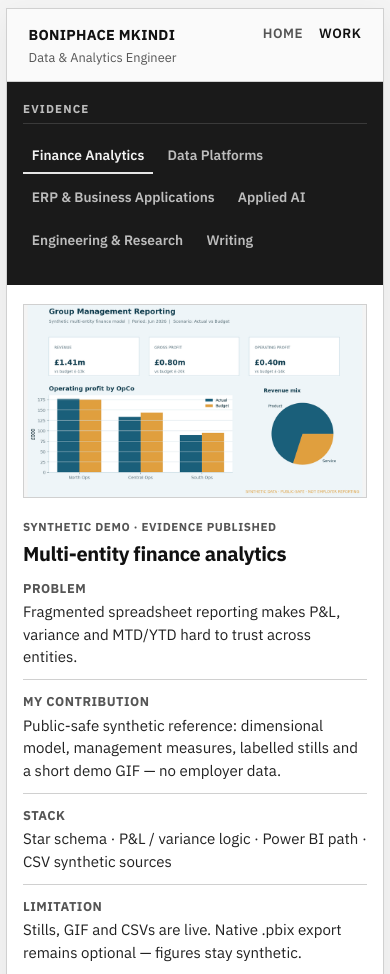
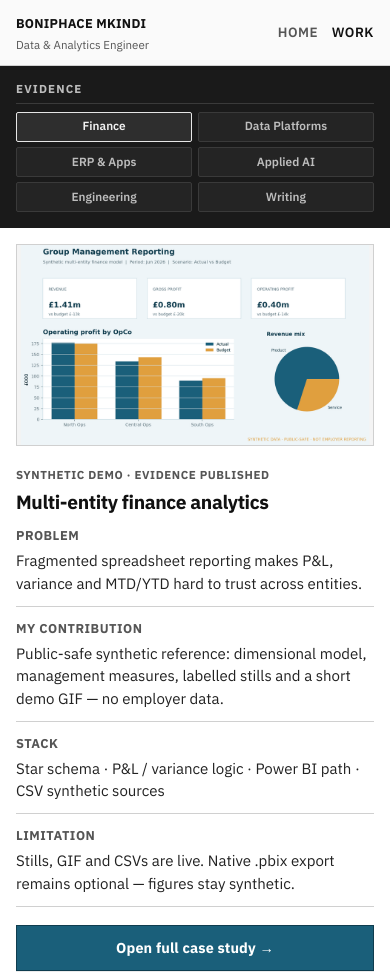
Before and after one commit to bmborne/bmborne.github.io, a plain HTML site: page work.html in a window 390 px wide. Shown: the top 974 px of the page. Drawn offline with Linux system fonts and the light colour scheme.

Commit message:
Fix mobile and tablet layout consistency across Home, Work, and case pages.
Co-authored-by: Cursor <cursoragent@cursor.com>

```diff
--- a/assets/css/style.css
+++ b/assets/css/style.css
@@ -475,23 +475,102 @@ a.btn-case-secondary:hover {
 
 @media (max-width: 820px) {
   .layout {
-    grid-template-columns: 1fr;
+    grid-template-columns: minmax(0, 1fr);
   }
 
+  /* Home: keep brand/hero first; do not promote the contact rail above the intro */
   .side {
-    order: -1;
+    order: 0;
   }
 
   .side-photo {
     width: 7.5rem;
     height: 7.5rem;
   }
+
+  .site-top {
+    flex-wrap: nowrap;
+    align-items: center;
+    gap: 0.75rem;
+    padding: 0.75rem 1rem;
+  }
+
+  .site-top > div {
+    min-width: 0;
+    flex: 1 1 auto;
+  }
+
+  .site-nav {
+    flex: 0 0 auto;
+    margin-left: 0;
+    gap: 0.85rem;
+  }
+
+  .title {
+    font-size: 0.88rem;
+    line-height: 1.4;
+  }
+
+  .proposition {
+    font-size: 0.9rem;
+  }
+
+  .main {
+    padding: 1.25rem 1.15rem 1.5rem;
+  }
+
+  .work-link a,
+  a.btn-case,
+  a.btn-case-secondary {
+    width: 100%;
+    justify-content: center;
+    text-align: center;
+  }
+
+  .status-inline {
+    display: block;
+    margin: 0.25rem 0 0;
+    margin-left: 0;
+  }
 }
 
 @media (max-width: 560px) {
+  body {
+    overflow-x: hidden;
+    background: var(--paper);
+  }
+
   .sheet {
-    width: calc(100% - 0.75rem);
-    margin-top: 0.5rem;
+    width: 100%;
+    margin: 0;
+    border: 0;
+    box-shadow: none;
+  }
+
+  .site-top {
+    padding: 0.7rem 1rem;
+  }
+
+  .site-brand {
+    font-size: 0.8rem;
+  }
+
+  .site-brand-sub {
+    font-size: 0.72rem;
+  }
+
+  /* Site chrome already carries the brand; keep hero name but slightly tighter */
+  h1 {
+    font-size: 1.28rem;
+  }
+
+  .title {
+    font-size: 0.82rem;
+    line-height: 1.45;
+  }
+
+  .proposition {
+    font-size: 0.88rem;
   }
 
   .role-head {
@@ -506,7 +585,18 @@ a.btn-case-secondary:hover {
 
   .main,
   .side {
-    padding: 1.15rem 1rem 1.35rem;
+    padding: 1.1rem 1rem 1.3rem;
+  }
+
+  .side-photo {
+    width: 6.5rem;
+    height: 6.5rem;
+    margin: 0 auto 0.85rem;
+    display: block;
+  }
+
+  .intro {
+    margin-bottom: 1rem;
   }
 }
 
--- a/assets/css/work.css
+++ b/assets/css/work.css
@@ -39,6 +39,10 @@
   color: var(--side-muted);
   cursor: pointer;
   border-right: 2px solid transparent;
+}
+
+.work-cat .cat-short {
+  display: none;
 }
 
 .work-cat:hover {
@@ -272,34 +276,65 @@
     grid-template-columns: minmax(0, 1fr);
   }
 
+  /* Only the Work category rail belongs above content; case meta stays after */
+  .work-layout .side:has(.work-cats) {
+    order: -1;
+    max-width: 100%;
+    min-width: 0;
+    padding: 0.9rem 1rem 1rem;
+  }
+
   .work-layout .side {
-    order: -1;
     max-width: 100%;
     min-width: 0;
   }
 
+  .work-rail {
+    padding-bottom: 0;
+  }
+
+  .work-rail-label {
+    margin-bottom: 0.5rem;
+  }
+
+  /* Equal chip grid — avoids ragged flex wrap / clipped labels */
   .work-cats {
-    display: flex;
-    flex-wrap: wrap;
+    display: grid;
+    grid-template-columns: repeat(3, minmax(0, 1fr));
     gap: 0.35rem;
-    overflow: visible;
-    padding-bottom: 0.25rem;
     width: 100%;
   }
 
   .work-cat {
-    flex: 0 1 auto;
-    width: auto;
-    max-width: 100%;
-    border-right: 0;
-    border-bottom: 2px solid transparent;
+    width: 100%;
+    min-width: 0;
+    border: 1px solid #3a3a3a;
+    border-right: 1px solid #3a3a3a;
+    border-radius: 2px;
     white-space: normal;
-    padding: 0.45rem 0.55rem;
+    line-height: 1.25;
+    padding: 0.45rem 0.5rem;
+    font-size: 0.78rem;
+    background: #242424;
+    text-align: center;
+  }
+
+  .work-cat .cat-long {
+    display: none;
+  }
+
+  .work-cat .cat-short {
+    display: inline;
   }
 
   .work-cat.is-active {
-    border-right-color: transparent;
-    border-bottom-color: #e6e6e6;
+    border-color: #e6e6e6;
+    background: #2e2e2e;
+    color: var(--side-text);
+  }
+
+  .featured h1 {
+    font-size: 1.2rem;
   }
 
   .featured-meta div {
@@ -307,9 +342,46 @@
     gap: 0.2rem;
   }
 
+  .featured-meta dt {
+    margin-bottom: 0.1rem;
+  }
+
   .stage-figure,
   .case-figure {
     max-width: 100%;
     overflow: hidden;
   }
+
+  .evidence-grid.two {
+    grid-template-columns: 1fr;
+  }
+
+  .case-lede {
+    max-width: none;
+  }
+
+  .work-main,
+  .case-main {
+    padding-top: 1.15rem;
+  }
 }
+
+@media (max-width: 560px) {
+  .work-layout .side {
+    padding: 0.8rem 1rem 0.9rem;
+  }
+
+  .work-cats {
+    grid-template-columns: repeat(2, minmax(0, 1fr));
+  }
+
+  .work-cat {
+    font-size: 0.74rem;
+    padding: 0.4rem 0.4rem;
+  }
+
+  .work-main,
+  .case-main {
+    padding-top: 1rem;
+  }
+}
--- a/work.html
+++ b/work.html
@@ -26,8 +26,8 @@
   <link rel="preconnect" href="https://fonts.googleapis.com">
   <link rel="preconnect" href="https://fonts.gstatic.com" crossorigin>
   <link href="https://fonts.googleapis.com/css2?family=IBM+Plex+Sans:wght@400;500;600;700&display=swap" rel="stylesheet">
-  <link rel="stylesheet" href="assets/css/style.css?v=7">
-  <link rel="stylesheet" href="assets/css/work.css?v=7">
+  <link rel="stylesheet" href="assets/css/style.css?v=10">
+  <link rel="stylesheet" href="assets/css/work.css?v=10">
 </head>
 <body class="work-body">
   <div class="sheet">
@@ -233,12 +233,24 @@
       <aside class="side work-rail" aria-label="Evidence categories">
         <p class="work-rail-label">Evidence</p>
         <div class="work-cats" role="tablist" aria-label="Categories">
-          <button type="button" class="work-cat is-active" role="tab" aria-selected="true" data-cat="finance">Finance Analytics</button>
-          <button type="button" class="work-cat" role="tab" aria-selected="false" data-cat="data">Data Platforms</button>
-          <button type="button" class="work-cat" role="tab" aria-selected="false" data-cat="erp">ERP &amp; Business Applications</button>
-          <button type="button" class="work-cat" role="tab" aria-selected="false" data-cat="ai">Applied AI</button>
-          <button type="button" class="work-cat" role="tab" aria-selected="false" data-cat="engineering">Engineering &amp; Research</button>
-          <button type="button" class="work-cat" role="tab" aria-selected="false" data-cat="writing">Writing</button>
+          <button type="button" class="work-cat is-active" role="tab" aria-selected="true" data-cat="finance" aria-label="Finance Analytics">
+            <span class="cat-long">Finance Analytics</span><span class="cat-short">Finance</span>
+          </button>
+          <button type="button" class="work-cat" role="tab" aria-selected="false" data-cat="data" aria-label="Data Platforms">
+            <span class="cat-long">Data Platforms</span><span class="cat-short">Data Platforms</span>
+          </button>
+          <button type="button" class="work-cat" role="tab" aria-selected="false" data-cat="erp" aria-label="ERP &amp; Business Applications">
+            <span class="cat-long">ERP &amp; Business Applications</span><span class="cat-short">ERP &amp; Apps</span>
+          </button>
+          <button type="button" class="work-cat" role="tab" aria-selected="false" data-cat="ai" aria-label="Applied AI">
+            <span class="cat-long">Applied AI</span><span class="cat-short">Applied AI</span>
+          </button>
+          <button type="button" class="work-cat" role="tab" aria-selected="false" data-cat="engineering" aria-label="Engineering &amp; Research">
+            <span class="cat-long">Engineering &amp; Research</span><span class="cat-short">Engineering</span>
+          </button>
+          <button type="button" class="work-cat" role="tab" aria-selected="false" data-cat="writing" aria-label="Writing">
+            <span class="cat-long">Writing</span><span class="cat-short">Writing</span>
+          </button>
         </div>
       </aside>
     </div>
```
Also changed, not shown: index.html (+1 -1 lines), work/ai-opportunity.html (+2 -2 lines), work/erp-business-apps.html (+2 -2 lines), work/fabric-finance-path.html (+2 -2 lines), work/finance-reporting.html (+2 -2 lines), work/telecom-anomaly.html (+2 -2 lines), work/writing-notes.html (+2 -2 lines).
